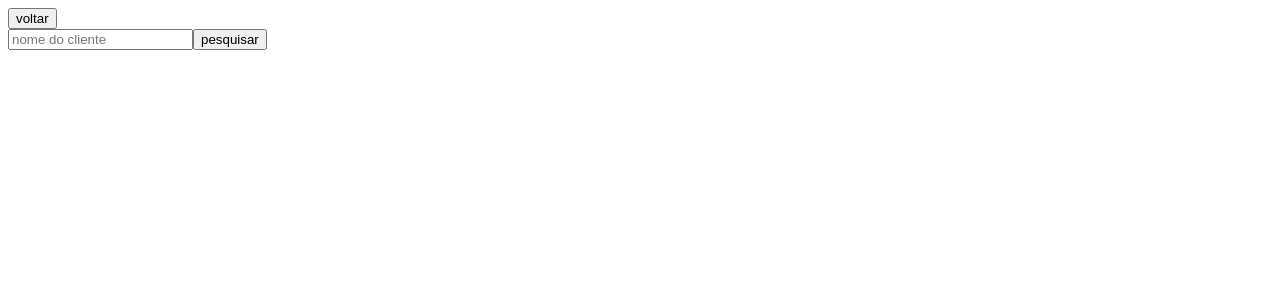
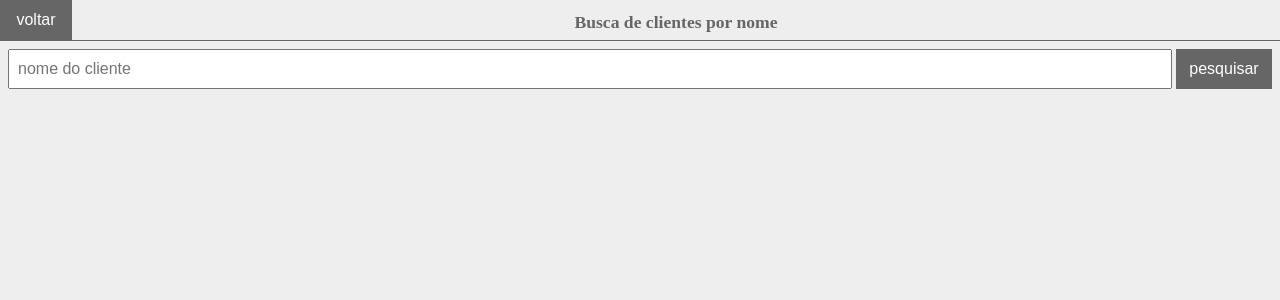
Before and after one commit to jonathan-santos/bluehunter-desafio-frontend, an Angular app: page /clientes in a window 1280 px wide. Shown: the top 300 px of the page. Built offline with nearby package versions, Linux system fonts and the light colour scheme.

Commit message:
Estilizando o projeto

```diff
--- a/src/app/busca-clientes/busca-clientes.component.html
+++ b/src/app/busca-clientes/busca-clientes.component.html
@@ -1,9 +1,14 @@
 <div>
-  <button (click)='goBack()'>voltar</button>
-  <div>
-    <input [(ngModel)]='nomeCliente' type='text' placeholder='nome do cliente'>
-    <input (click)='pesquisar()' type="button" value="pesquisar">
+  <div class="barra-navegacao">
+    <button (click)='goBack()' class="voltar">voltar</button>
+    <h1>Busca de clientes por nome</h1>
   </div>
-  <app-cliente *ngFor='let cliente of clientes' [cliente]='cliente'></app-cliente>
-  <span *ngIf='clienteNaoEncontrado'>Nenhum cliente com esse nome foi encontado, tente outro ou verifique se o digitou corretamente</span>
+  <div class="barra-pesquisa">
+    <input [(ngModel)]='nomeCliente' (change)='pesquisar()' type='text' placeholder='nome do cliente'>
+    <button (click)='pesquisar()'>pesquisar</button>
+  </div>
+  <div class="itens-pesquisa">
+    <app-cliente *ngFor='let cliente of clientes' [cliente]='cliente'></app-cliente>
+    <p *ngIf='clienteNaoEncontrado' class="nenhum-resultado">Nenhum cliente com esse nome foi encontado, tente outro</p>
+  </div>
 </div>
--- a/src/app/busca-livros/busca-livros.component.html
+++ b/src/app/busca-livros/busca-livros.component.html
@@ -1,9 +1,14 @@
 <div>
-  <button (click)='goBack()'>voltar</button>
-  <div>
-    <input [(ngModel)]='nomeLivro' type='text' placeholder='nome do livro'>
-    <input (click)='pesquisar()' type="button" value="pesquisar">
+    <div class="barra-navegacao">
+      <button (click)='goBack()' class="voltar">voltar</button>
+      <h1>Busca de livros por nome</h1>
+    </div>
+  <div class="barra-pesquisa">
+    <input [(ngModel)]='nomeLivro' (change)='pesquisar()' type='text' placeholder='nome do livro'>
+    <button (click)='pesquisar()'>pesquisar</button>
   </div>
-  <app-livro *ngFor='let livro of livros' [livro]='livro'></app-livro>
-  <span *ngIf='livroNaoEncontrado'>Nenhum livro com esse nome foi encontado, tente outro ou verifique se o digitou corretamente</span>
+  <div class="itens-pesquisa">
+    <app-livro *ngFor='let livro of livros' [livro]='livro'></app-livro>
+    <p *ngIf='livroNaoEncontrado' class="nenhum-resultado">Nenhum livro com esse nome foi encontado, tente outro</p>
+  </div>
 </div>
--- a/src/app/cliente/cliente.component.html
+++ b/src/app/cliente/cliente.component.html
@@ -1,14 +1,5 @@
-<div>
-  <div>
-    <span class="nome-completo">{{cliente.nomeCompleto}}</span>
-    <span class="nome-usuario">{{cliente.nomeUsuario}}</span>
-  </div>
-  <div>
-    <span class="email">{{cliente.email}}</span>
-    <span class="telefone">{{cliente.telefone}}</span>
-  </div>
-  <div>
-    <span class="genero">{{cliente.genero}}</span>
-    <span class="idade">{{cliente.idade}}</span>
-  </div>
+<div class="cliente">
+  <div>{{cliente.nomeCompleto}} ({{cliente.idade}}), {{cliente.genero}}</div>
+  <div>{{cliente.email}}</div>
+  <div>{{cliente.nomeUsuario}}, {{cliente.telefone}}</div>
 </div>
--- a/src/app/cliente/cliente.component.less
+++ b/src/app/cliente/cliente.component.less
@@ -0,0 +1,6 @@
+.cliente {
+    margin: 0 0 0.5rem 0;
+    padding: 0.5rem;
+    background-color: #fff;
+    color: #666;
+}
--- a/src/app/livro/livro.component.html
+++ b/src/app/livro/livro.component.html
@@ -1,4 +1,5 @@
-<div>
-    <span>{{livro.titulo}} por {{livro.autor}}</span>
-    <span>Publicado em {{livro.anoPublicado}} por {{livro.preco}} sua nota foi {{livro.nota}}</span>
+<div class="livro">
+    <div class="titulo-autor">{{livro.titulo}} por {{livro.autor}}</div>
+    <div class="ano-nota">Publicado em {{livro.anoPublicado}}, sua nota é {{livro.nota}}</div>
+    <div class="preco">{{livro.preco}}</div>
 </div>
--- a/src/app/livro/livro.component.less
+++ b/src/app/livro/livro.component.less
@@ -0,0 +1,10 @@
+.livro {
+    margin: 0 0 0.5rem 0;
+    padding: 0.5rem;
+    background-color: #fff;
+    color: #666;
+    .preco {
+        text-align: right;
+        font-weight: bold;
+    }
+}
--- a/src/app/menu/menu.component.html
+++ b/src/app/menu/menu.component.html
@@ -1,2 +1,4 @@
-<a routerLink="/clientes">Clientes</a>
-<a routerLink="/livros">Livros</a>
+<div class="links">
+    <a class="link" routerLink="/clientes">Clientes</a>
+    <a class="link" routerLink="/livros">Livros</a>
+</div>
--- a/src/app/menu/menu.component.less
+++ b/src/app/menu/menu.component.less
@@ -0,0 +1,22 @@
+.links {
+    height: 90vh;
+    padding: 1rem;
+    display: flex;
+    flex-direction: column;
+    align-items: center;
+    justify-content: space-between;
+
+    .link {
+        width: 100%;
+        height: 42.5vh;
+        border: 1px solid #eee;
+        display: block;
+        background-color: #fff;
+        color: #666;
+        line-height: 42.5vh;
+        text-align: center;
+        text-decoration: none;
+        font-weight: bold;
+        font-size: 1.25rem;
+    }
+}
--- a/src/styles.less
+++ b/src/styles.less
@@ -0,0 +1,56 @@
+body, html {
+    margin: 0;
+    padding: 0;
+    background-color: #eee;
+}
+
+button {
+    width: 4.5rem;
+    height: 2.5rem;
+    border: none;
+    padding: 0.5rem;
+    background-color: #666;
+    color: #fff;
+    font-size: 1rem;
+}
+
+.barra-navegacao {
+    height: 2.5rem;
+    margin-bottom: 0.5rem;
+    border-bottom: 1px solid #666;
+    display: flex;
+    h1 {
+        flex: 1;
+        text-align: center;
+        display: inline;
+        font-size: 1.1rem;
+        color: #666;
+    }
+}
+
+.barra-pesquisa {
+    padding: 0 0.5rem;
+    display: flex;
+    input {
+        flex: 1;
+        height: 1.25rem;
+        padding: 0.5rem;
+        font-size: 1rem;
+    }
+    button {
+        width: 6rem;
+        margin-left: 0.25rem;
+    }
+}
+
+.itens-pesquisa {
+    padding: 0.5rem;
+    .nenhum-resultado {
+        margin: 0;
+        padding: 0.5rem;
+        background-color: #fff;
+        color: #666;
+        font-size: 1rem;
+        text-align: center;
+    }
+}
```
